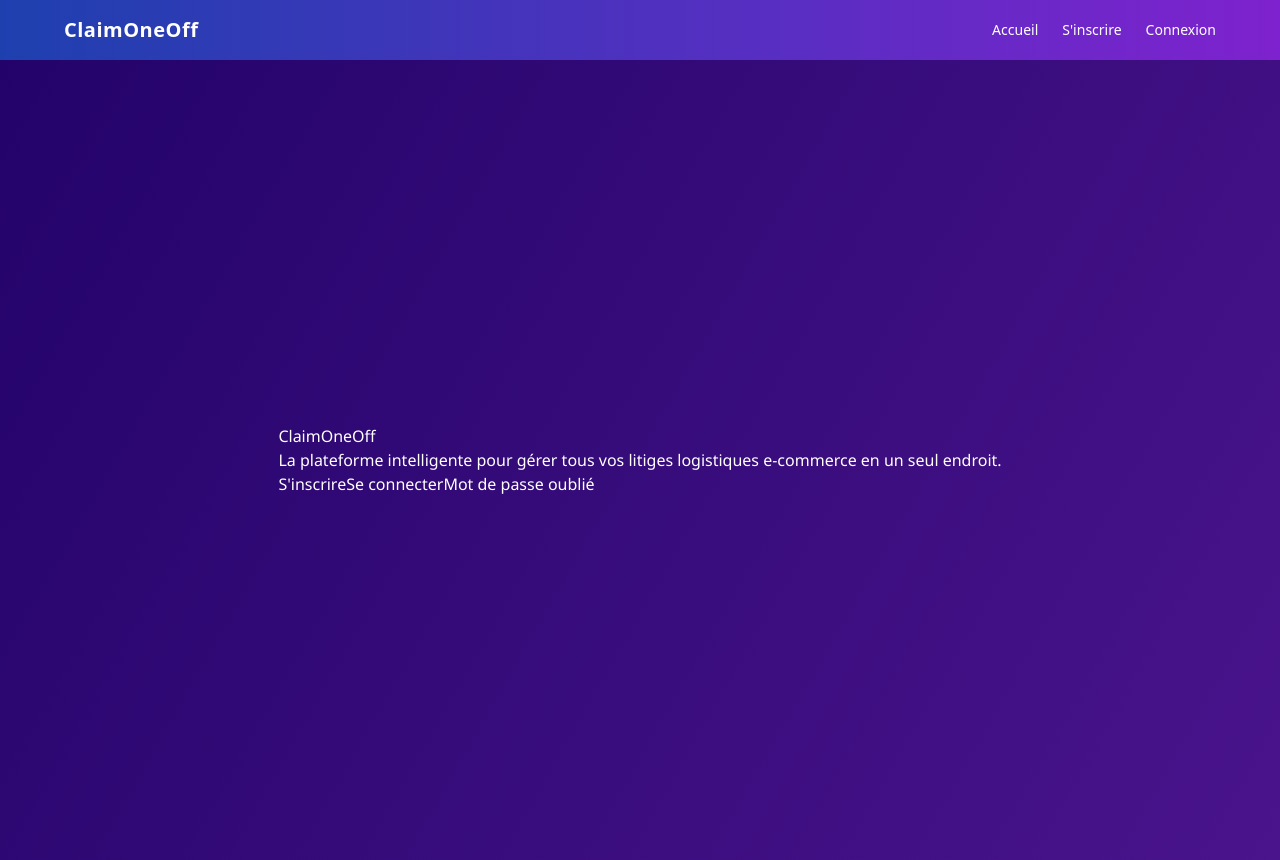
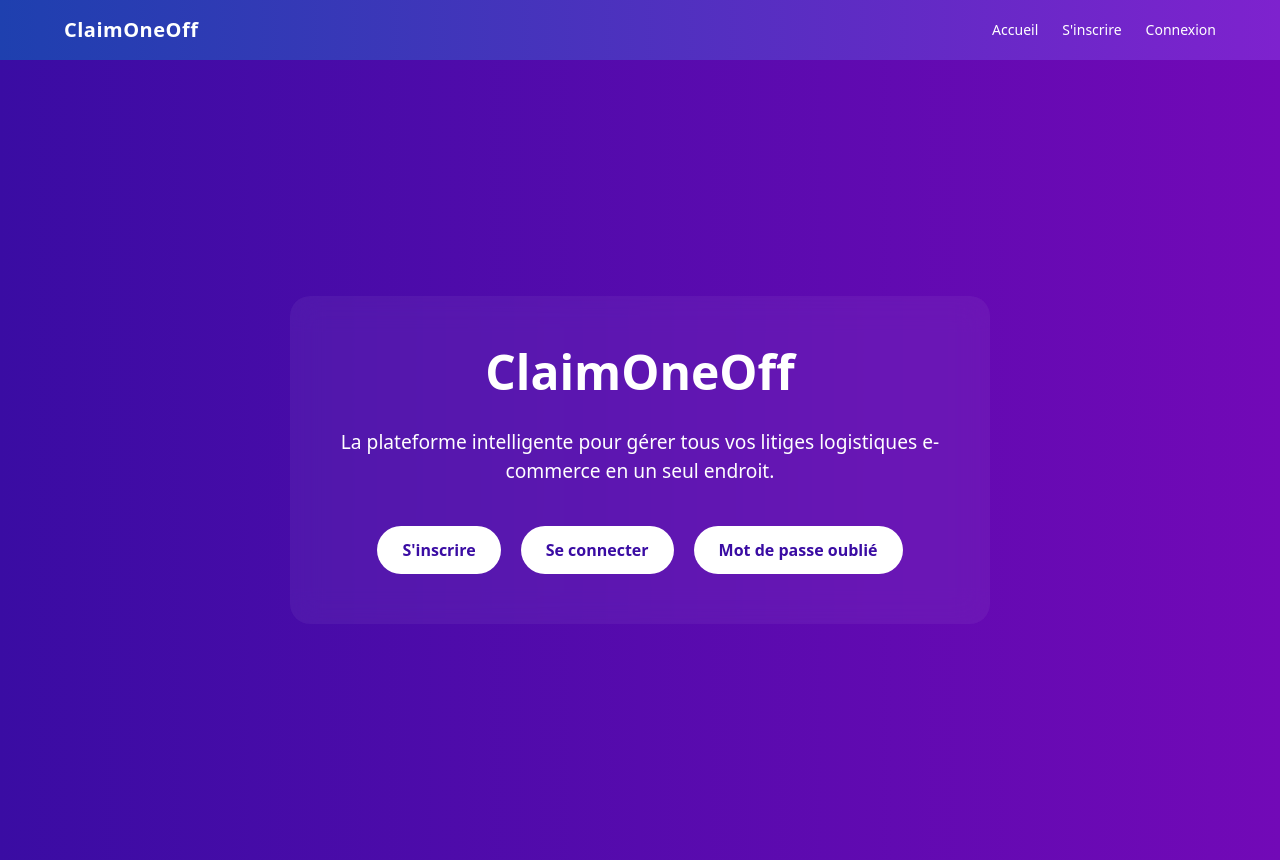
Before and after one commit to OneOffsas/OneOFFClaim, a React (Vite) app: page / in a window 1280 px wide. Built offline with nearby package versions, Linux system fonts and the light colour scheme.

Commit message:
Update Landing.css

```diff
--- a/src/pages/Landing.css
+++ b/src/pages/Landing.css
@@ -1,66 +1,79 @@
-/* src/pages/Landing.css */
 .landing-container {
+  height: 100vh;
+  background: linear-gradient(to right, #3a0ca3, #7209b7);
+  background-size: cover;
+  display: flex;
+  justify-content: center;
+  align-items: center;
   position: relative;
-  width: 100%;
-  height: 100vh;
-  background: linear-gradient(120deg, #23036a, #4a148c);
   overflow: hidden;
-  display: flex;
-  align-items: center;
-  justify-content: center;
-  color: white;
-  font-family: 'Segoe UI', sans-serif;
 }
 
-.landing-overlay {
-  backdrop-filter: blur(8px);
-  background-color: rgba(0, 0, 0, 0.5);
-  padding: 60px;
-  border-radius: 16px;
-  box-shadow: 0 0 50px rgba(0,0,0,0.3);
+.overlay {
+  background: rgba(255, 255, 255, 0.05);
+  backdrop-filter: blur(15px);
+  border-radius: 20px;
+  padding: 40px;
+  max-width: 700px;
   text-align: center;
-  max-width: 700px;
-  width: 90%;
+  animation: slideUp 1s ease forwards;
 }
 
-.landing-content h1 {
-  font-size: 48px;
+.content h1 {
+  color: white;
+  font-size: 3rem;
   margin-bottom: 20px;
-  color: #ffffff;
-  text-shadow: 2px 2px 8px #000;
+  font-weight: 800;
 }
 
-.landing-content p {
-  font-size: 18px;
-  margin-bottom: 40px;
-  color: #e0e0e0;
+.content p {
+  color: white;
+  font-size: 1.2rem;
+  margin-bottom: 30px;
 }
 
-.landing-buttons {
-  display: flex;
-  justify-content: center;
-  gap: 20px;
-  flex-wrap: wrap;
+.buttons button {
+  background-color: white;
+  color: #3a0ca3;
+  border: none;
+  margin: 10px;
+  padding: 12px 25px;
+  border-radius: 30px;
+  font-weight: bold;
+  cursor: pointer;
+  transition: all 0.3s ease;
 }
 
-.landing-buttons button {
-  padding: 12px 24px;
-  border: none;
-  border-radius: 8px;
-  font-size: 16px;
-  font-weight: bold;
-  cursor: pointer;
-  transition: transform 0.3s ease;
-}
-
-.landing-buttons button:hover {
+.buttons button:hover {
+  background-color: #f1f1f1;
   transform: scale(1.05);
 }
 
-button.secondary-btn {
-  background-color: transparent;
-  border: 2px solid white;
-  color: white;
+.fade-in {
+  opacity: 0;
+  animation: fadeIn 1.2s ease-in forwards;
 }
 
-button:not(.secondary-btn)
+.fade-in.delay-1 {
+  animation-delay: 0.5s;
+}
+.fade-in.delay-2 {
+  animation-delay: 1s;
+}
+
+@keyframes fadeIn {
+  to {
+    opacity: 1;
+  }
+}
+
+@keyframes slideUp {
+  from {
+    transform: translateY(50px);
+    opacity: 0;
+  }
+  to {
+    transform: translateY(0px);
+    opacity: 1;
+  }
+}
```
